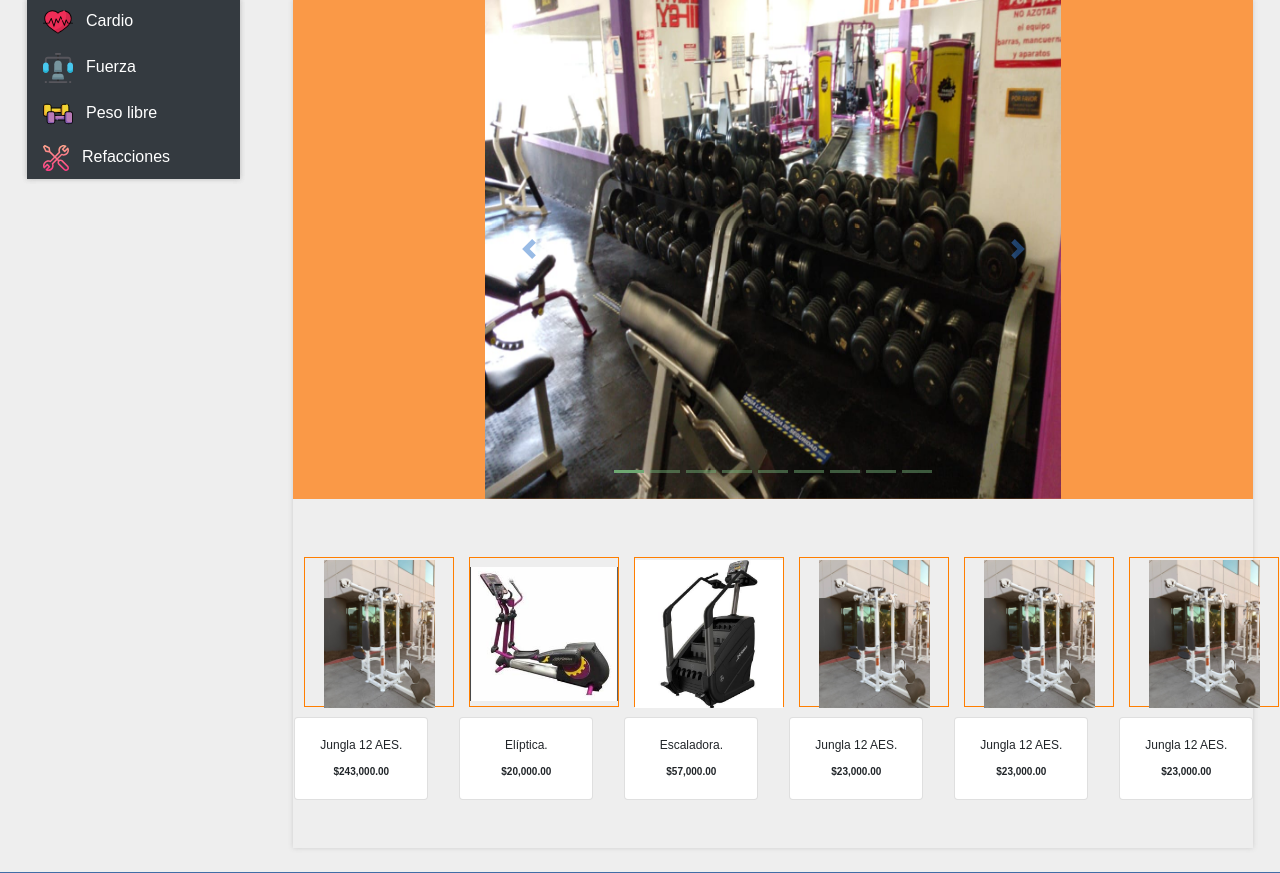
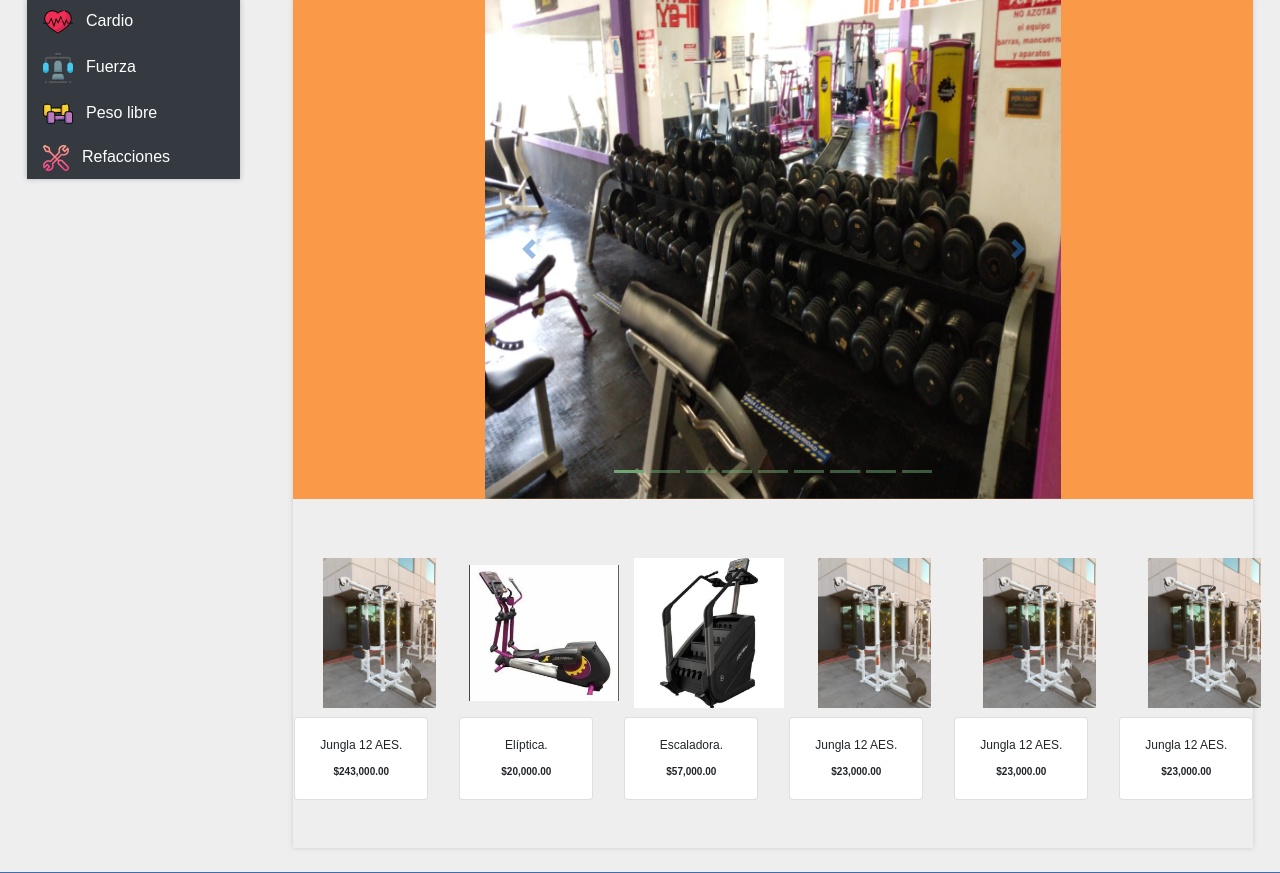
Before and after one commit to AmpersadPro/Fitness-outlet, a PHP site: page / in a window 1280 px wide. Shown: the part 175-1048 px from the top of the page. Run offline with PHP 8.4, Linux system fonts and the light colour scheme; some web fonts are replaced.

Commit message:
Update styles.css

```diff
--- a/css/styles.css
+++ b/css/styles.css
@@ -273,7 +273,6 @@ text-shadow: 0 1px 0 #ddd, 0 2px 0 #ccc, 0 3px 0 #bbb, 0 4px 0 #aaa, 0 5px 0 #ac
     height: 150px;
     line-height: 150px;
     text-align: center;
-    border: 1px solid #ff7e00;
 }
 
 .resize_fit_center {
```
